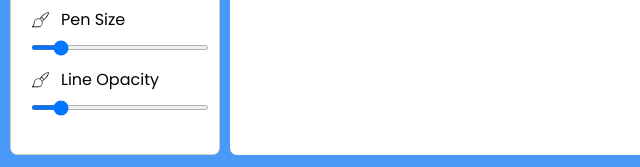
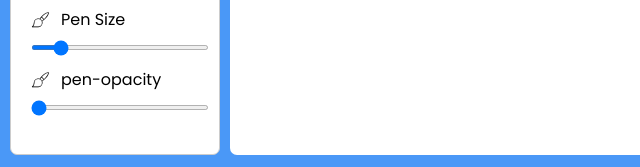
Before and after one commit to mdabbas-cse/draw-freehand, a website: page index.html in a window 1280 px wide. Shown: the part 630-797 px from the top of the page, 0-640 px from the left. Drawn offline with Linux system fonts and the light colour scheme.

Commit message:
Fixed bug with brush opacity where it was always at 100

```diff
--- a/index.html
+++ b/index.html
@@ -155,10 +155,10 @@
                 d="M224 28c-20.29 0-43.16 11.24-68 33.4c-18.47 16.49-34.39 35.83-45 49.93A56 56 0 0 0 36 164c0 33.22-21.26 48-22.22 48.68A4 4 0 0 0 16 220h76a56 56 0 0 0 52.67-75c14.11-10.63 33.44-26.55 49.93-45C216.76 75.16 228 52.29 228 32a4 4 0 0 0-4-4ZM92 212H26.35C33.91 203.69 44 188.08 44 164a48 48 0 1 1 48 48Zm26.52-97.31c4.13-5.44 9.32-12 15.29-18.9a80.08 80.08 0 0 1 26.4 26.4c-6.94 6-13.46 11.16-18.9 15.29a56.32 56.32 0 0 0-22.79-22.79Zm47.77 2.14a88.17 88.17 0 0 0-27.12-27.12c21.83-24.28 52.09-51.08 80.65-53.53c-2.45 28.56-29.25 58.82-53.53 80.65Z">
               </path>
             </svg>
-            <span>Line Opacity</span>
+            <span> pen-opacity</span>
           </div>
-          <input class="range-slider" id="pen-opacity" aria-label="size slider" type="range" id="line-opacity" min="1"
-            max="30" value="5">
+          <input class="range-slider" id="pen-opacity" aria-label="size slider" type="range" id="pen-opacity" min="0"
+            max="1" value="0" step="0.1">
         </div>
       </div>
     </section>
--- a/src/Freehand.js
+++ b/src/Freehand.js
@@ -147,7 +147,7 @@ export default class Freehand {
   #draw(e) {
     if (!this.#isDrawing) return
     this.#ctx.putImageData(this.#snapShot, 0, 0)
-    const { offsetX, offsetY } = e
+    const { clientX, client } = e
 
     this.#ctx.strokeStyle = this.toolType === 'brush' ? this.#penColor : this.#backgroundColor
     this.#ctx.lineTo(offsetX, offsetY)
@@ -158,7 +158,7 @@ export default class Freehand {
     if (this.toolType === 'line') {
       this.#ctx.beginPath()
       this.#ctx.moveTo(this.#prevMouseX, this.#prevMouseY)
-      // this.#ctx.lineTo(offsetX, offsetY)
+      this.#ctx.lineTo(offsetX, offsetY)
       this.#ctx.stroke()
     }
 
```
Also changed, not shown: dist/draw-free-hand.umd.js, dist/freehand.min.js, 1 other file.
